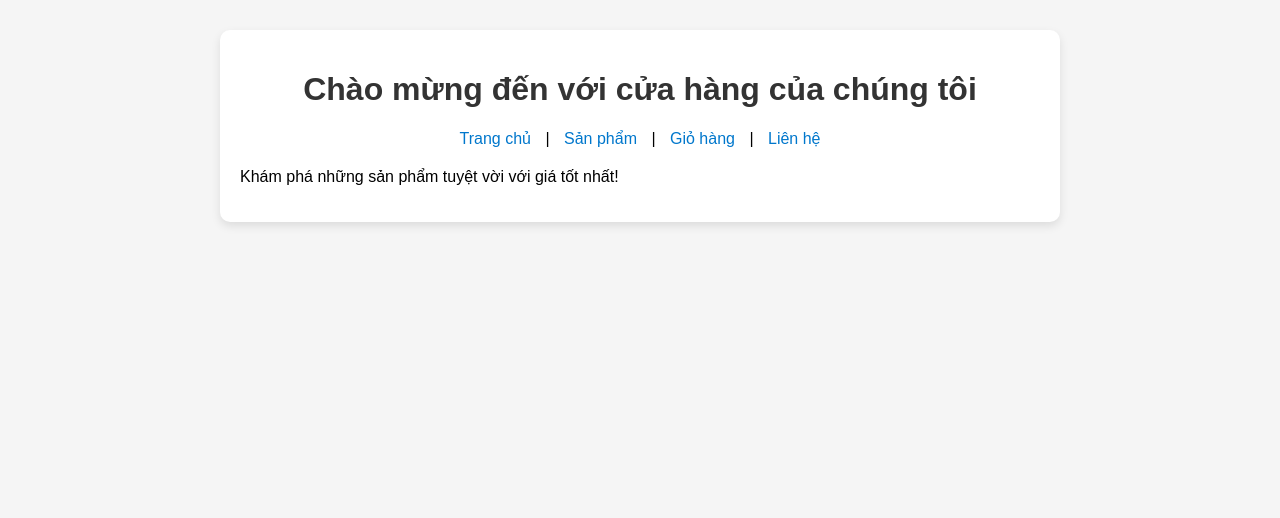
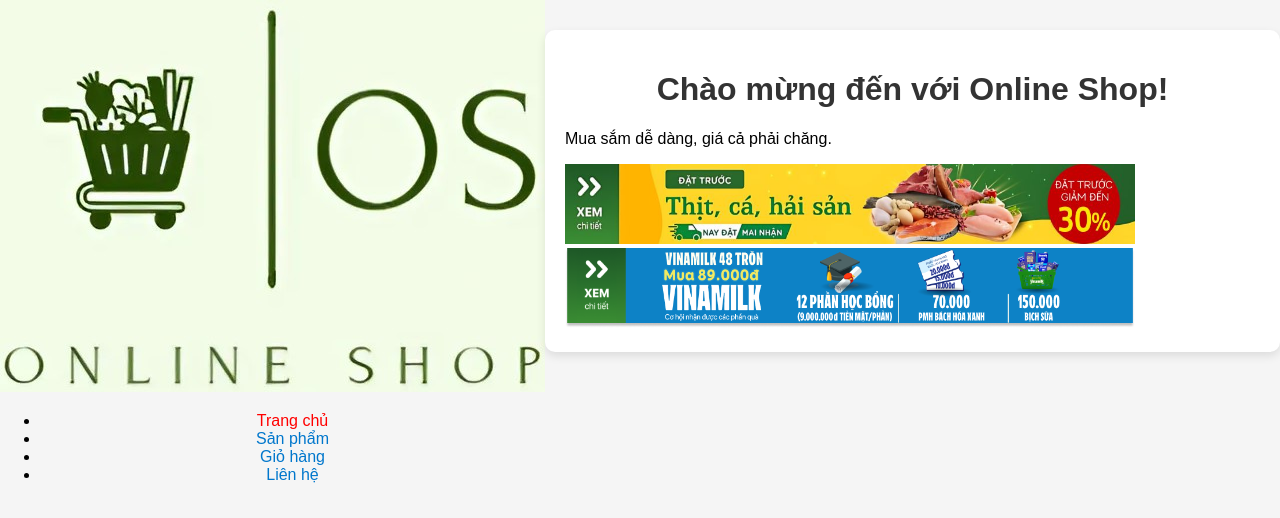
Before and after one commit to HTKhoiDinh/BTLapTringWeb, a plain HTML site: page Web_ban_hang/index.html in a window 1280 px wide. Drawn offline with Linux system fonts and the light colour scheme.

Commit message:
Update index.html

```diff
--- a/Web_ban_hang/index.html
+++ b/Web_ban_hang/index.html
@@ -2,19 +2,27 @@
 <html lang="vi">
 <head>
     <meta charset="UTF-8">
-    <title>Trang chủ - Web Bán Hàng</title>
+    <meta name="viewport" content="width=device-width, initial-scale=1.0">
+    <title>Online Shop</title>
     <link rel="stylesheet" href="styles.css">
 </head>
 <body>
+    <header>
+        <img src="images/img1.jpg" alt="Logo Online Shop" class="logo">
+        <nav>
+            <ul>
+                <li><a href="index.html" style="color:red">Trang chủ</a></li>
+                <li><a href="products.html">Sản phẩm</a></li>
+                <li><a href="cart.html">Giỏ hàng</a></li>
+                <li><a href="contact.html">Liên hệ</a></li>
+            </ul>
+        </nav>
+    </header>
     <div class="container">
-        <h1>Chào mừng đến với cửa hàng của chúng tôi</h1>
-        <nav>
-            <a href="index.html">Trang chủ</a> |
-            <a href="products.html">Sản phẩm</a> |
-            <a href="cart.html" id="cart-icon">Giỏ hàng</a> |
-            <a href="contact.html">Liên hệ</a>
-        </nav>
-        <p>Khám phá những sản phẩm tuyệt vời với giá tốt nhất!</p>
+        <h1>Chào mừng đến với Online Shop!</h1>
+        <p>Mua sắm dễ dàng, giá cả phải chăng.</p>
+        <a href="products.html"><img src="images/anh_4.jpg" alt="Sản phẩm" style="width:570px;height:80px;"><br></a>
+        <a href="products.html"><img src="images/anh_5.png" alt="Sản phẩm" style="width:570px;height:80px;"></a>
     </div>
 </body>
 </html>
```
